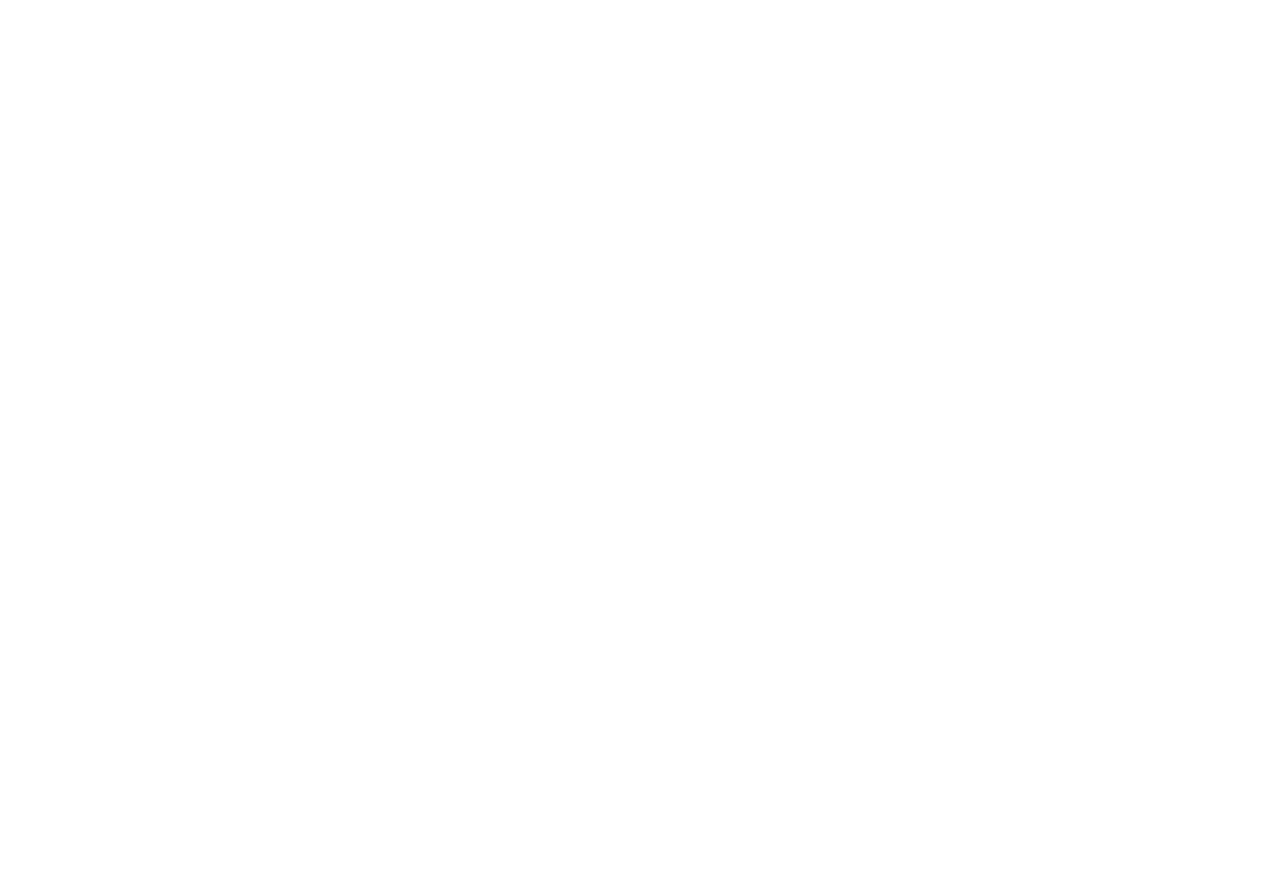
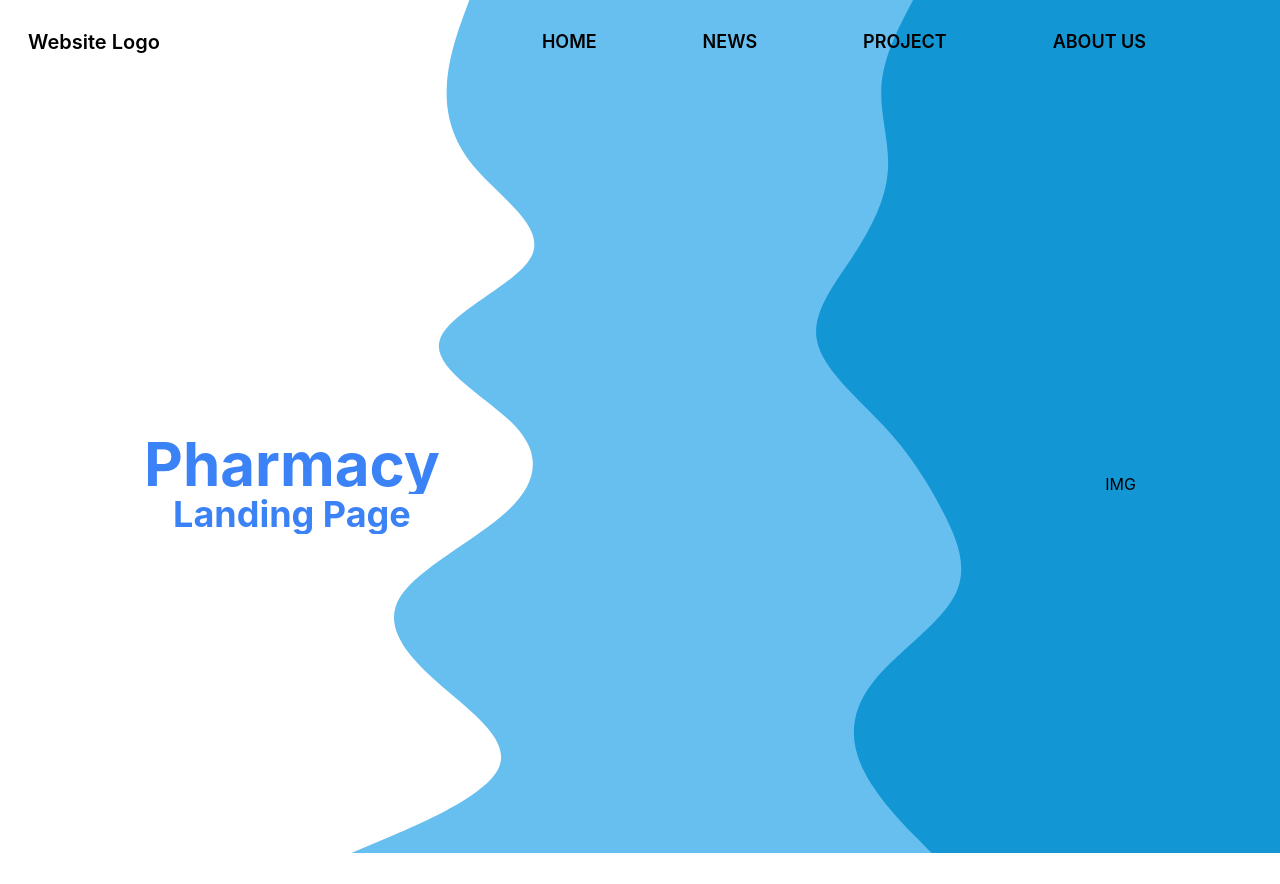
Before and after one commit to arnav1203/medconnect, a React (Create React App) app: page / in a window 1280 px wide. Before the commit the page ends 800 px from the top, so only its background shows below. Built offline with nearby package versions, Linux system fonts and the light colour scheme.

Commit message:
Navbar complete

```diff
--- a/src/App.js
+++ b/src/App.js
@@ -1,9 +1,16 @@
 import logo from './logo.svg';
 import './App.css';
-
+import Landingpage from './Components/Landingpage'
+import bg from './Components/assets/background.svg'
 function App() {
   return (
-    <div className="App">
+    <div className="App relative h-screen">
+      <div className='relative w-full h-screen'>
+        <img src={bg} className='w-full -z-10' />
+      </div>
+      <div className='w-full absolute z-10 top-0 left-0 h-full'>
+        <Landingpage />
+      </div>
     </div>
   );
 }
--- a/src/Components/Landingpage.js
+++ b/src/Components/Landingpage.js
@@ -0,0 +1,26 @@
+import React from 'react'
+import Navbar from './Navbar'
+
+export default function Landingpage() {
+    return (
+        <div className='h-screen'>
+            <Navbar />
+            <div className='flex justify-between items-center w-full h-full p-36'>
+                <div>
+                    <div className='text-6xl font-bold bg-clip-text text-transparent bg-blue-500'>
+                        <h1>Pharmacy</h1>
+                    </div>
+                    <div className='text-4xl font-bold bg-clip-text text-transparent bg-blue-500'>
+                        <p>Landing Page</p>
+                    </div>
+                    <div>
+
+                    </div>
+                </div>
+                <div>
+                    IMG
+                </div>
+            </div>
+        </div>
+    )
+}
--- a/src/Components/Navbar.js
+++ b/src/Components/Navbar.js
@@ -0,0 +1,29 @@
+import React from 'react'
+
+export default function Navbar() {
+    return (
+        <div>
+            <div className='flex justify-between p-7'>
+                <div>
+                    <div className='text-xl font-semibold'>
+                        Website Logo
+                    </div>
+                </div>
+                <div className='flex w-2/3 justify-evenly'>
+                    <div className='text-lg font-semibold'>
+                        HOME
+                    </div>
+                    <div className='text-lg font-semibold'>
+                        NEWS
+                    </div>
+                    <div className='text-lg font-semibold'>
+                        PROJECT
+                    </div>
+                    <div className='text-lg font-semibold'>
+                        ABOUT US
+                    </div>
+                </div>
+            </div>
+        </div>
+    )
+}
```
Also changed, not shown: src/Components/assets/background.svg (added).
